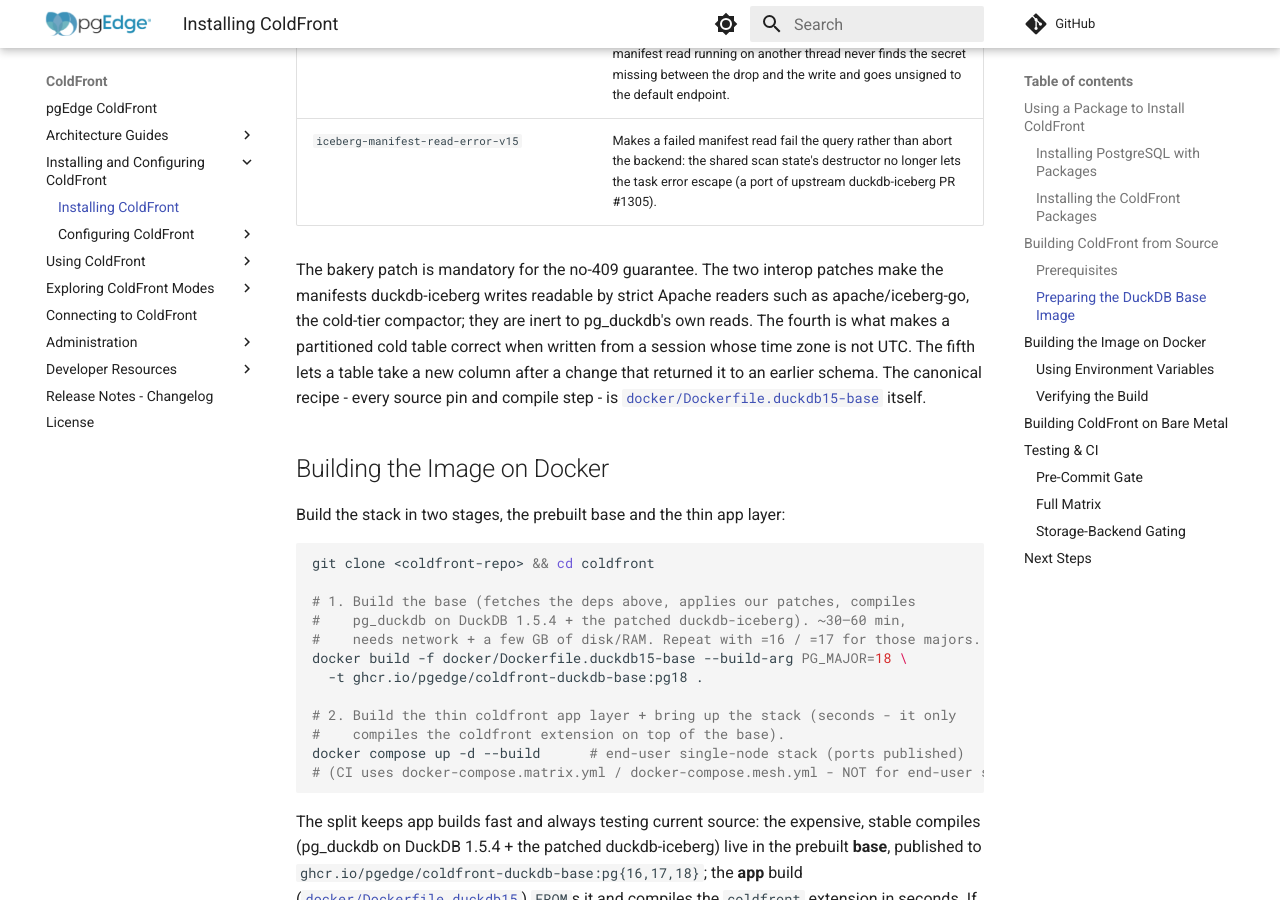
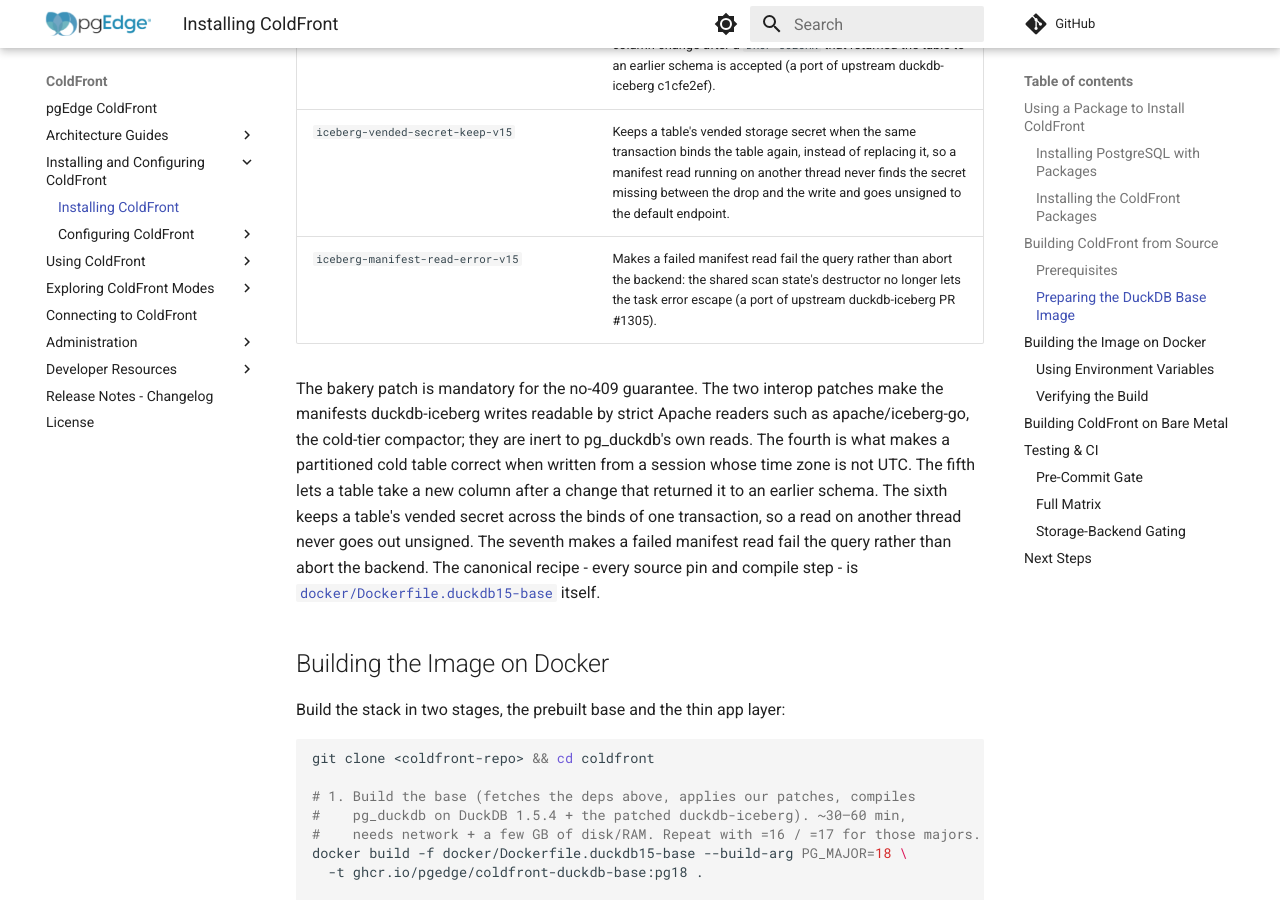
Before and after one commit to pgEdge/coldfront, an MkDocs documentation site: the page built from docs/installation.md, in a window 1280 px wide and 900 px high, scrolled down 4877 px. Built offline with MkDocs 1.6.1 and Material for MkDocs 9.7.7, drawn with Linux system fonts in a browser that asks for light colours; comment, search, counter and statistics services are not loaded; some of the changed text lies outside the part shown.

Commit message:
docs: count seven duckdb-iceberg patches throughout the installation page

```diff
--- a/docs/installation.md
+++ b/docs/installation.md
@@ -116,6 +116,10 @@ patches:
   `timestamptz` column in UTC.
 - a port of another that numbers a new table schema above the highest
   schema id.
+- a patch that keeps a table's vended storage secret across binds, so a
+  statement that reads the table twice never has a read go out unsigned.
+- a port of an upstream fix that makes a failed manifest read fail the query
+  instead of aborting the backend.
 
 No released pg_duckdb tag includes DuckDB 1.5.x yet, so the stack is built
 from a pinned upstream PR plus ColdFront's patches - all from sources you
@@ -175,7 +179,10 @@ make the manifests duckdb-iceberg writes readable by strict Apache readers such
 as apache/iceberg-go, the cold-tier compactor; they are inert to pg_duckdb's
 own reads. The fourth is what makes a partitioned cold table correct when
 written from a session whose time zone is not UTC. The fifth lets a table take
-a new column after a change that returned it to an earlier schema. The
+a new column after a change that returned it to an earlier schema. The sixth
+keeps a table's vended secret across the binds of one transaction, so a read
+on another thread never goes out unsigned. The seventh makes a failed manifest
+read fail the query rather than abort the backend. The
 canonical recipe - every source pin and compile step - is
 [`docker/Dockerfile.duckdb15-base`](https://github.com/pgEdge/ColdFront/blob/main/docker/Dockerfile.duckdb15-base)
 itself.
```
Also changed, not shown: other parts of docs/installation.md (+2 -2 lines).
